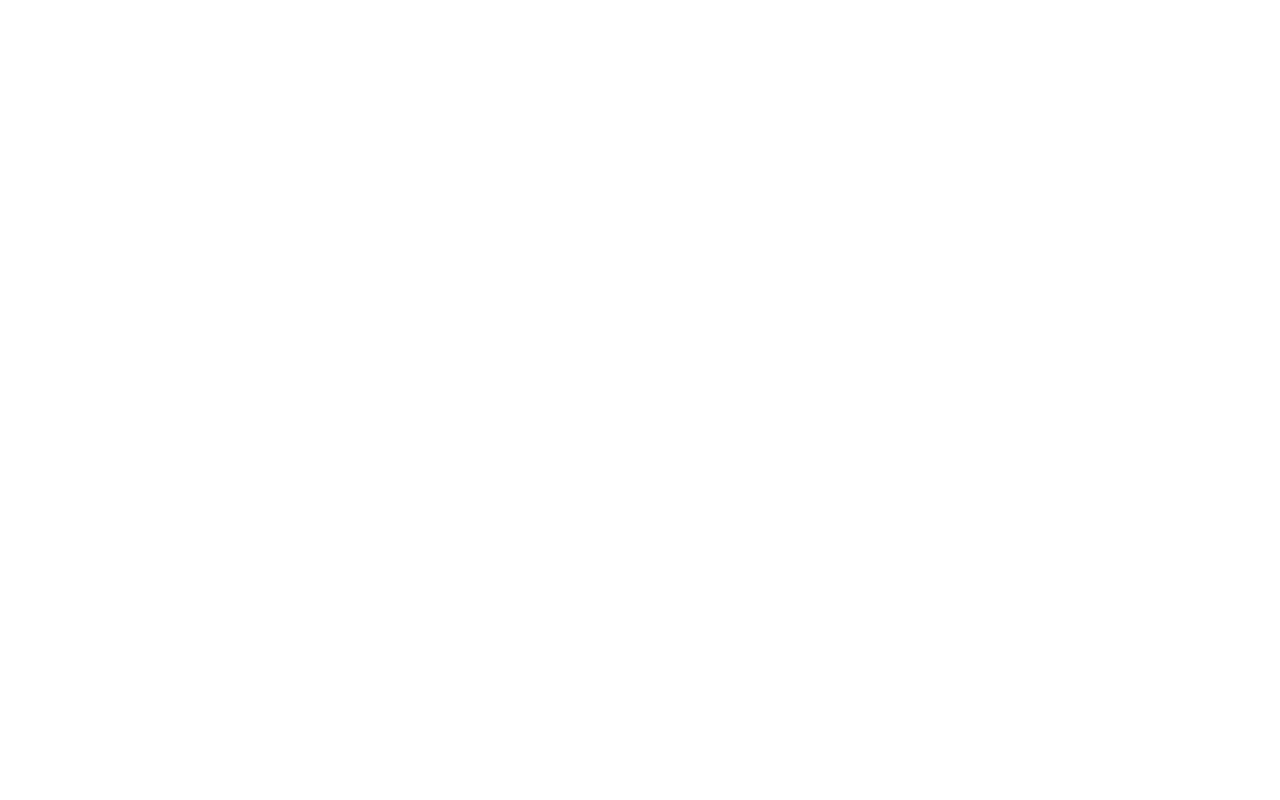
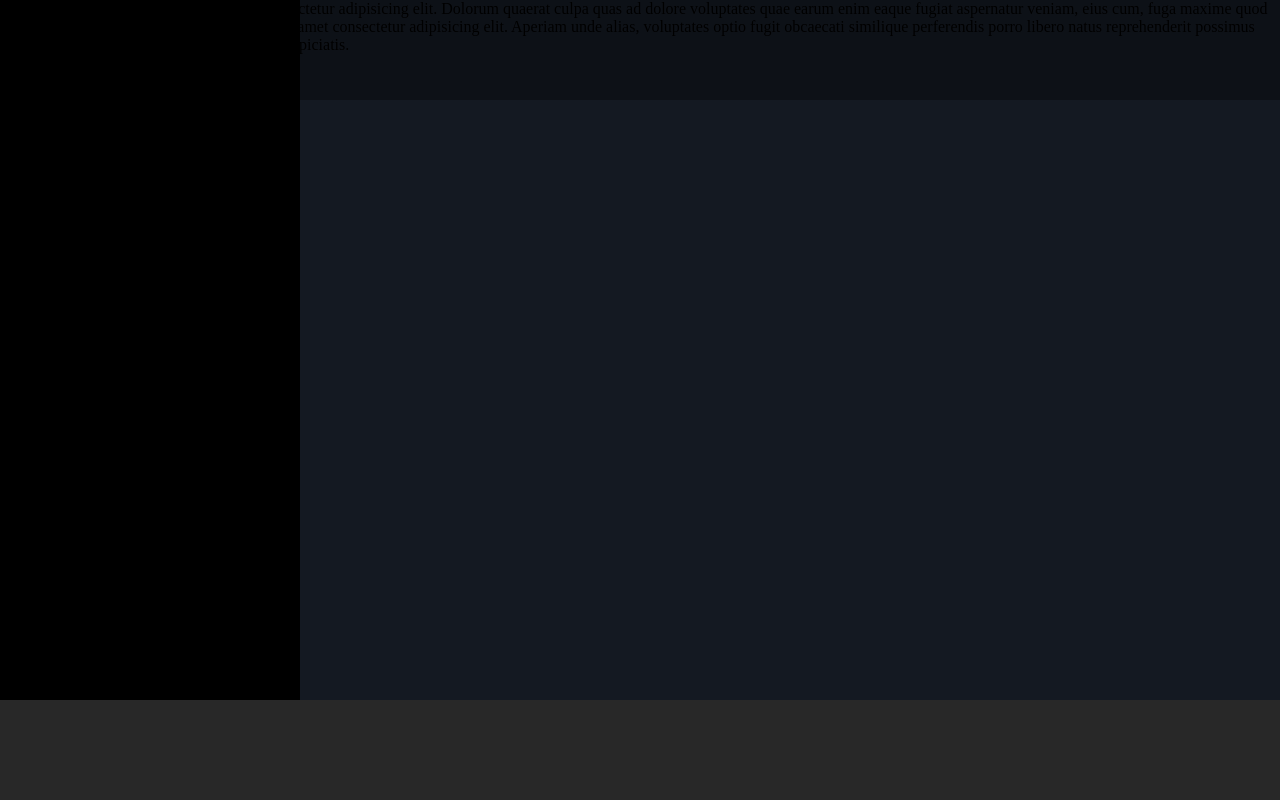
Before and after one commit to LauraMargherita25/html-css-spotifyweb, a plain HTML site: page index.html in a window 1280 px wide. Drawn offline with Linux system fonts and the light colour scheme.

Commit message:
Perchè il cta-banner fa così -.-

```diff
--- a/index.html
+++ b/index.html
@@ -13,20 +13,32 @@
 
 </head>
 <body>
-    <div class="upgrade-banner">
 
-    </div>
+    <!-- top sectioin -->
+    <main>
+        <!-- left side -->
+        <section class="side-bar">
 
-    <div class="side-bar">
+        </section>
 
-    </div>
+        <!-- right side -->
+        <section class="right-section">
+            <div class="cta-banner">
+                upgrada qui Lorem ipsum dolor sit amet consectetur adipisicing elit. Dolorum quaerat culpa quas ad dolore voluptates quae earum enim eaque fugiat aspernatur veniam, eius cum, fuga maxime quod voluptas incidunt quo. Lorem, ipsum dolor sit amet consectetur adipisicing elit. Aperiam unde alias, voluptates optio fugit obcaecati similique perferendis porro libero natus reprehenderit possimus iure, nisi, nobis at distinctio hic. Sapiente, perspiciatis.
+            </div>
 
-    <main>
+            <div class="main-content">
 
+            </div>
+        </section>
     </main>
+    <!-- /top sectioin -->
 
-    <div class="media_player-bar">
 
-    </div>
+    <!-- bottom section -->
+    <section class="media_player-bar">
+
+    </section>
+    <!-- /bottom section -->
 </body>
 </html>
--- a/style/style.css
+++ b/style/style.css
@@ -5,3 +5,63 @@
     box-sizing: border-box;
 }
 /* /css reset */
+
+
+
+
+/* top sectioin */
+main{
+    height: calc(100vh - 100px);
+
+    background-color: #141922;
+
+    display: flex;
+}
+
+
+
+/* left side */
+.side-bar{
+    width: 300px;
+    height: 100%;
+
+    background-color: black;
+
+    flex-shrink: 0;
+}
+
+
+
+/* right side */
+.right-section{
+    width: calc(100% - 300px);
+}
+
+.cta-banner{
+    width: 100%;
+    height: 100px;
+
+    background-color: rgba(0, 0, 0, .3);
+
+    position: fixed;
+    top: 0;
+    right: 0;
+}
+/* /top sectioin */
+
+
+
+
+/* bottom section */
+.media_player-bar{
+    width: 100%;
+    height: 100px;
+
+    background-color: #282828;
+
+    position: fixed;
+    bottom: 0;
+    left: 0;
+    right: 0;
+}
+/* /bottom section */
```
